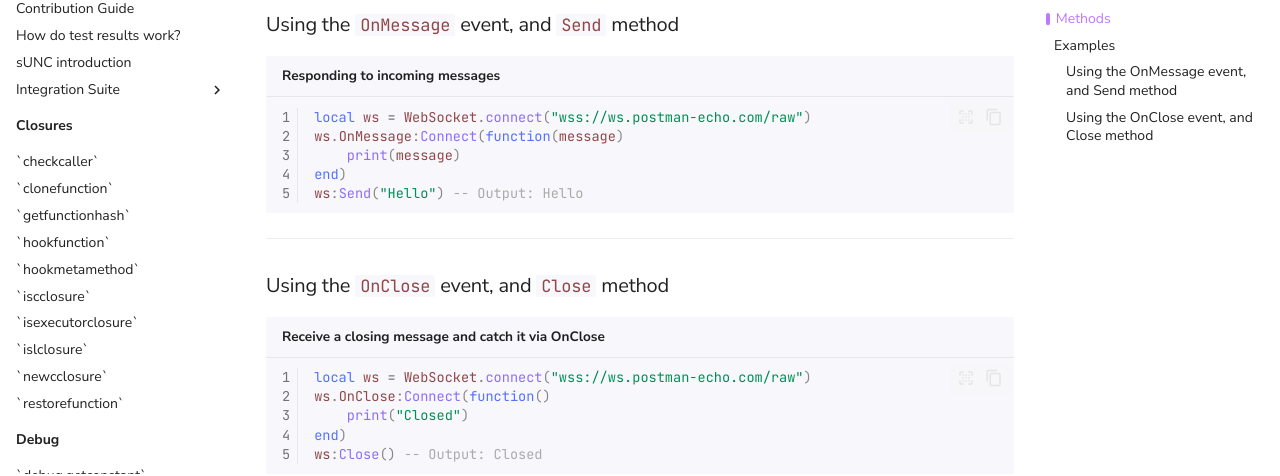
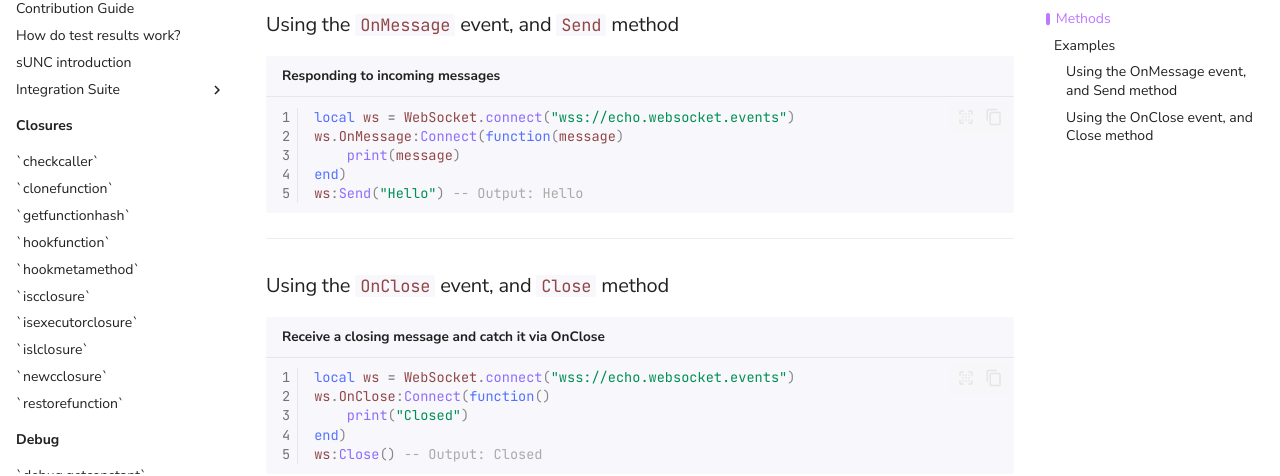
Before and after one commit to sUNC-Utilities/docs.sunc.su, an MkDocs documentation site: the page built from docs/WebSocket/README.md, in a window 1280 px wide and 900 px high, scrolled down 1378 px. Shown: the part 152-628 px from the top of the window. Built offline with MkDocs 1.6.1 and Material for MkDocs 9.7.7, drawn with Linux system fonts in a browser that asks for light colours; comment, search, counter and statistics services are not loaded.

Commit message:
Revert "Update websocket echo servers"

````diff
--- a/docs/WebSocket/README.md
+++ b/docs/WebSocket/README.md
@@ -42,14 +42,12 @@ Signals that allow you handle events that occur during the WebSocket's lifetime,
 
 ---
 
-<!-- TODO: change the websocket echo servers to numelon -->
-
 ## Examples
 
 ### Using the `#!luau OnMessage` event, and `#!luau Send` method
 
 ```luau title="Responding to incoming messages" linenums="1"
-local ws = WebSocket.connect("wss://ws.postman-echo.com/raw")
+local ws = WebSocket.connect("wss://echo.websocket.events")
 ws.OnMessage:Connect(function(message)
     print(message)
 end)
@@ -61,7 +59,7 @@ ws:Send("Hello") -- Output: Hello
 ### Using the `#!luau OnClose` event, and `#!luau Close` method
 
 ```luau title="Receive a closing message and catch it via OnClose" linenums="1"
-local ws = WebSocket.connect("wss://ws.postman-echo.com/raw")
+local ws = WebSocket.connect("wss://echo.websocket.events")
 ws.OnClose:Connect(function()
     print("Closed")
 end)
````
